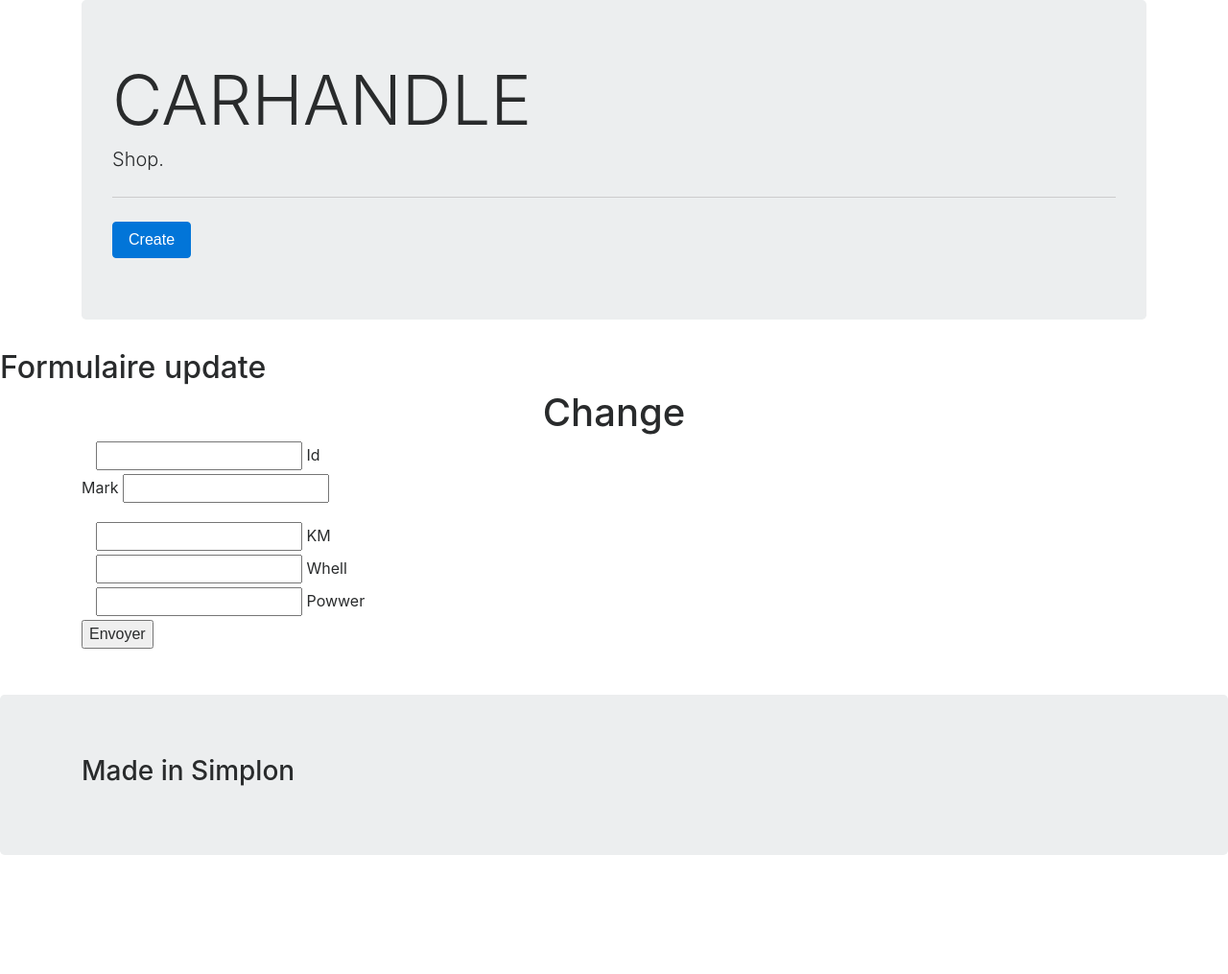
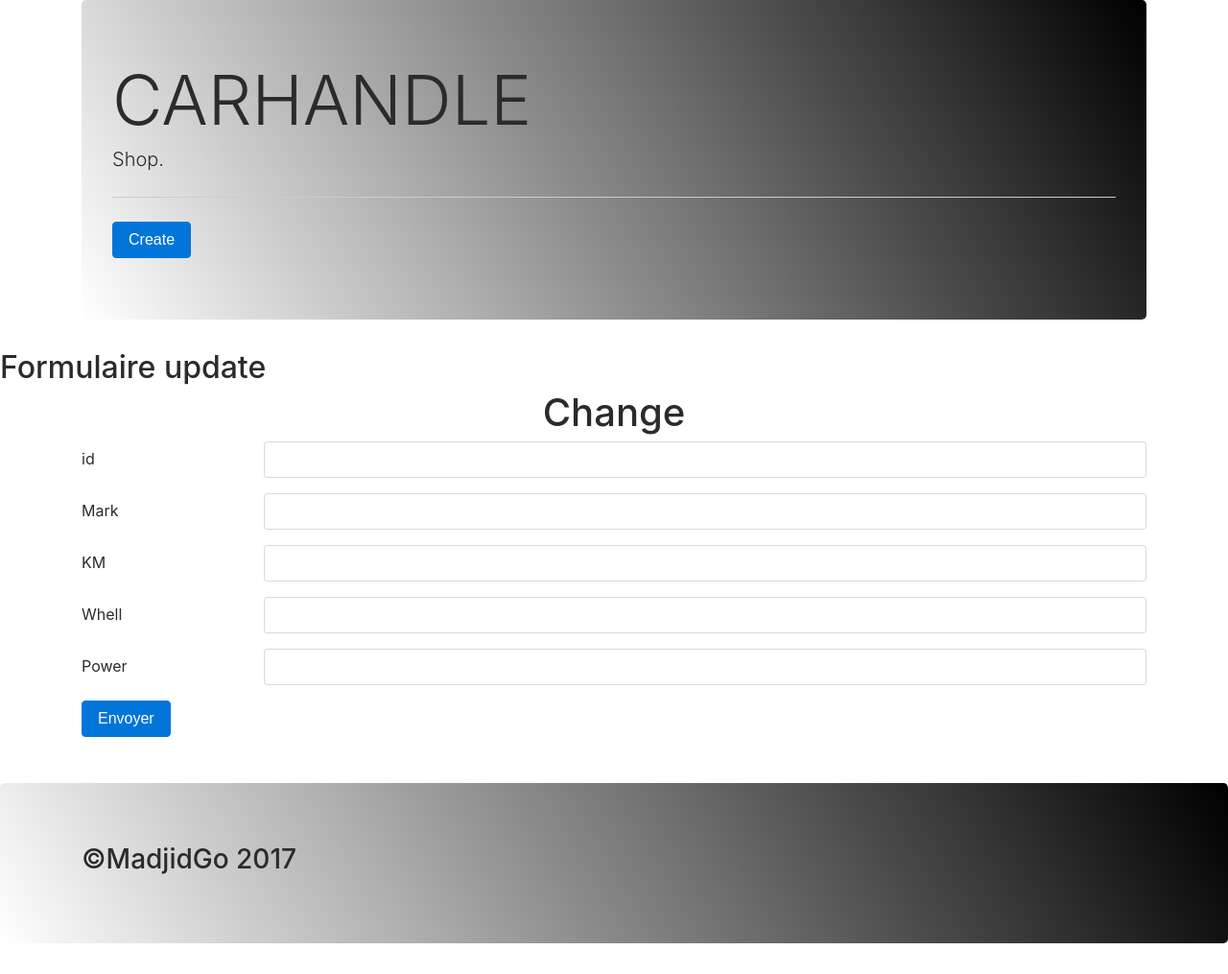
Before and after one commit to Madjidgo/carHandle, a PHP site: template Views/update.php in a window 1280 px wide. Shown: the whole page at 96% size. Before the commit the page ends 891 px from the top, so only its background shows below. Run offline with PHP 8.4, Linux system fonts and the light colour scheme; the template is opened without the code that fills it, so the values that code supplies are empty.

Commit message:
modification modifié :         Assets/css/main.css 	modifié :         Modeles/entities/VehiculeManager.php 	modifié :         Views/Template/footer.php 	modifié :         Views/update.php

```diff
--- a/Assets/css/main.css
+++ b/Assets/css/main.css
@@ -94,7 +94,13 @@ textarea {
 /* ==========================================================================
    Author's custom styles
    ========================================================================== */
+.jumbotron{
 
+background-image:-moz-linear-gradient(30deg, white, black);
+background-image:-webkit-linear-gradient(30deg, white, black);
+background-image:-o-linear-gradient(30deg, white, black);
+background-image:linear-gradient(60deg, white, black);
+}
 
 
 
--- a/Modeles/entities/VehiculeManager.php
+++ b/Modeles/entities/VehiculeManager.php
@@ -103,6 +103,7 @@ class VehiculeManager
   public function update($vehicules){
     $req = $this->_db->prepare('UPDATE Vehicule SET km = :km, mark = :mark , whell = :whell, helmet = :helmet, food = :food, powwer = :powwer WHERE id = :id');
 
+
     $req->bindValue(':km', $vehicules->getKm(), PDO::PARAM_INT);
     $req->bindValue(':mark', $vehicules->getMark());
     $req->bindValue(':whell', $vehicules->getWhell(), PDO::PARAM_INT);
--- a/Views/Template/footer.php
+++ b/Views/Template/footer.php
@@ -5,7 +5,7 @@
 <!-- Add your site or application content here -->
 <footer class="jumbotron jumbotron mt-5 mainColor colorWhite">
 <div class="container">
-<h3>Made in Simplon</h3>
+<h3>©MadjidGo 2017</h3>
 </div>
 </footer>
 
--- a/Views/update.php
+++ b/Views/update.php
@@ -1,6 +1,5 @@
 <?php include("Views/Template/header.php");  ?>
 <h2>Formulaire update</h2>
-
 
  <body ng-controller="RegisterCtrl" ng-app="myApp">
   <div class="container">
@@ -13,57 +12,72 @@
           </div>
 
             <form class="form-register" method="post" name="" action="index.php" >
-	            <div class="input-field col s6">
-              <input  type="number" class="validate" name="id"  value= '<?php echo $vehicule->getId() ?>' required>
-              <label >Id</label>
+
+              <div class="form-group row">
+   <label for="example-text-input" class="col-2 col-form-label">id</label>
+   <div class="col-10">
+     <input class="form-control" type="number" name="id" value= '<?php echo $vehicule->getId() ?>' required>
+   </div>
  </div>
 
  <div class="form-group row">
+     <label for="example-text-input" class="col-2 col-form-label">Mark</label>
      <div class="col-10">
-              <label >Mark</label>
-                <input  type="text" class="validate" name="mark"  value= '<?php echo $vehicule->getMark() ?>'>
+     <input class="form-control" type="text" name="mark" value= '<?php echo $vehicule->getMark() ?>' required>
      </div>
  </div>
 
-             <div class="input-field col s6">
-              <input  type="number" name="km"  value= '<?php echo $vehicule->getKm() ?>'  required>
-              <label>KM</label>
+
+ <div class="form-group row">
+     <label for="example-text-input" class="col-2 col-form-label">KM</label>
+     <div class="col-10">
+     <input class="form-control" type="number" name="km" value= '<?php echo $vehicule->getKm() ?>' required>
+     </div>
  </div>
 
-             <div class="input-field col s6">
-              <input type="number" name="whell"  value= '<?php echo $vehicule->getWhell() ?>'  required>
-              <label for="email">Whell</label>
+ <div class="form-group row">
+     <label for="example-text-input" class="col-2 col-form-label">Whell</label>
+     <div class="col-10">
+     <input class="form-control" type="number" name="whell" value= '<?php echo $vehicule->getWhell() ?>' required>
+     </div>
  </div>
 
-             <div class="input-field col s6">
-              <input type="number" name="powwer"  value= '<?php echo $vehicule->getPowwer() ?>'  required>
-              <label >Powwer</label>
+ <div class="form-group row">
+     <label for="example-text-input" class="col-2 col-form-label">Power</label>
+     <div class="col-10">
+     <input class="form-control" type="number" name="powwer" value= '<?php echo $vehicule->getPowwer() ?>' required>
      </div>
+ </div>
+
+
+
+             <?php if (method_exists($vehicule, 'getFood')) {
+                  ?>
+                              <div class="form-group row">
+                   <label for="example-text-input" class="col-2 col-form-label">Food</label>
+                   <div class="col-10">
+                     <input class="form-control" type="text" name="food" value= '<?php echo $vehicule->getFood() ?>'>
+                   </div>
+                 </div>
+            <?php } ?>
+
 
              <?php if (method_exists($vehicule, 'getHelmet')){
               ?>
-             <div class="input-field col s6">
-              <input  type="text" name="helmet"  value= '<?php echo $vehicule->getHelmet() ?>'  required>
-              <label>Helmet</label>
+              <div class="form-group row">
+    <label for="example-text-input" class="col-2 col-form-label">Helmet</label>
+    <div class="col-10">
+      <input class="form-control" type="text" name="helmet" value= '<?php echo $vehicule->getHelmet() ?>' >
+    </div>
   </div>
              <?php } ?>
 
-              <?php if (method_exists($vehicule, 'getFood')) {
-                  ?>
-             <div class="input-field col s6">
-              <input  type="text" name="food"  value= '<?php echo $vehicule->getFood() ?>'  required>
-              <label >Food</label>
-             </div>
-             <?php
-           }
-           ?>
                <input type="hidden" name="type" value='<?php echo $vehicule->getType() ?>'>
-                <input type="submit" name="submit" value="Envoyer" placeholder="">
+                 <input class="btn btn-primary" type="submit" name="submit" value="Envoyer" placeholder="">
 
                </div>
               </form>
             </div>
          </div>
-    </div>
  </body>
  <?php include("Views/Template/footer.php"); ?>
```
Lines whose indentation alone changed are shown as unchanged.
